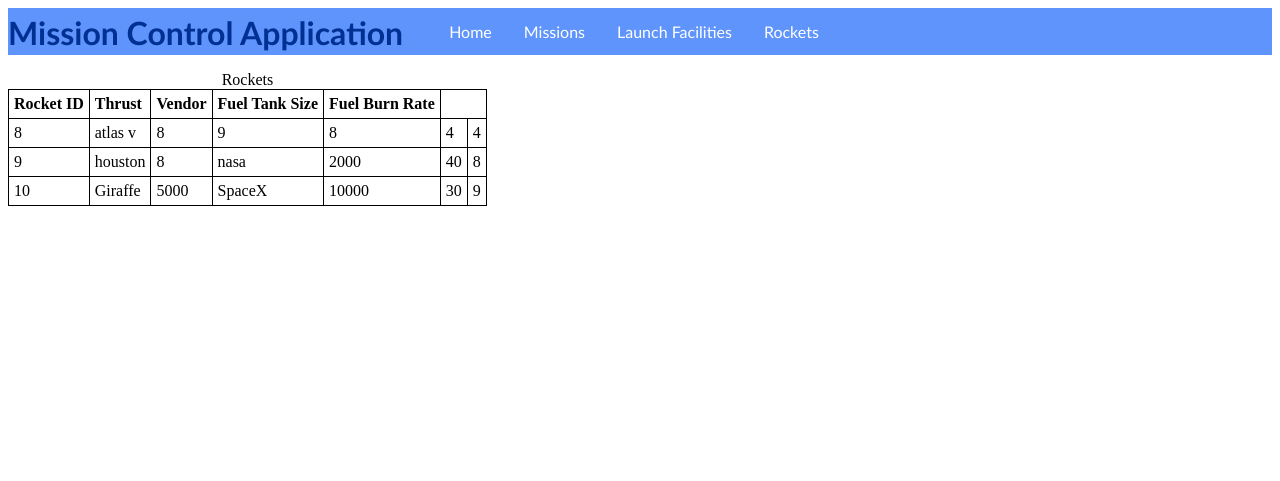
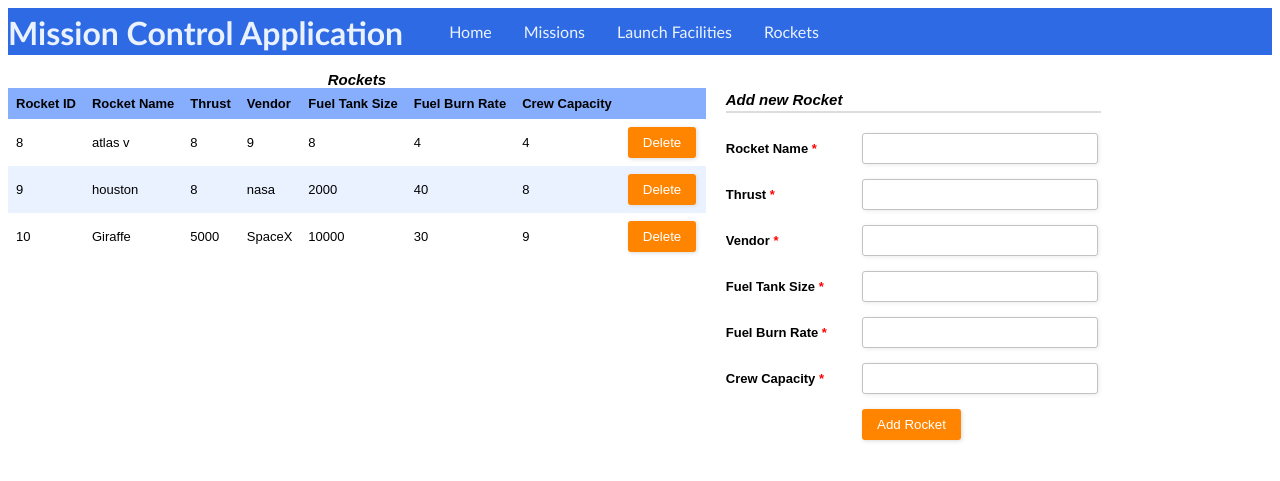
Before and after one commit to blazersand2000/MissionControlApp, a Flask app: page /rockets in a window 1280 px wide. Shown: the top 481 px of the page. Run offline with Flask 2, Linux system fonts and the light colour scheme; data comes from the database, SQL or seed files in the repository; both versions use the stored data as it was after the commit.

Commit message:
Almost done getting our data to display with the ability to add and delete

```diff
--- a/app.py
+++ b/app.py
@@ -1,9 +1,7 @@
 from flask import Flask, render_template, redirect, request, url_for
 import sqlite3
 
-#conn = sqlite3.connect('db.sqlite3')
-#conn.row_factory = sqlite3.Row
-#c = conn.cursor()
+dbPath = 'db.sqlite3'
 
 app = Flask(__name__)
 
@@ -11,50 +9,102 @@ app = Flask(__name__)
 def index():
     return render_template("index.html")
 
-@app.route("/missions")
+@app.route("/missions", methods=["GET", "POST"])
 def showMissions():
-    conn = sqlite3.connect('db.sqlite3')
+    conn = sqlite3.connect(dbPath)
     conn.row_factory = sqlite3.Row
     c = conn.cursor()
 
-    c.execute("SELECT * FROM Mission")
+    if request.method == "POST":
+        for key in request.form:
+            if key.startswith('delete.'):
+                id = key.split('.')[1]
+                c.execute("DELETE FROM Mission WHERE mid = ?", (id,))
+                c.execute("DELETE FROM Crew WHERE mid = ?", (id,))
+                conn.commit()
+                return redirect(url_for("showMissions"))
+        if request.form["launchTime"]:
+            missionValues = (request.form["rid"], request.form["fid"], request.form["launchTime"], request.form["landTime"])
+            c.execute("INSERT INTO Mission (rid, fid, launchTime, landTime) VALUES (?, ?, ?, ?)", missionValues)
+            print(request.form.getlist("crewMembers"))
+            print(c.lastrowid)
+            astroValues = zip((c.lastrowid,) * len(request.form.getlist("crewMembers")), request.form.getlist("crewMembers"))
+            print(astroValues)
+            c.executemany("INSERT INTO Crew (mid, aid) VALUES (?, ?)", astroValues)
+
+    #queries that populate table of missions
+    c.execute("SELECT M.mid, R.rname, F.name, M.launchTime, M.landTime, group_concat(A.firstName || ' ' || A.lastName, '<br/>') AS anames FROM Mission M, Rockets R, LaunchFacility F, Crew C, Astronauts A WHERE M.rid = R.rid AND M.fid = F.fid AND M.mid = C.mid AND C.aid = A.aid GROUP BY C.mid;")
     results = c.fetchall()
 
-    return render_template("missions.html", headers=("Mission ID","Rocket ID","Facility ID","Time of Launch"), rows=results)
+    #queries that populate rockets, facilities, and astronauts for the 'add new mission' form
+    c.execute("SELECT rid, rname || ' (Capacity: ' || cast(crewCapacity as text) || ')' FROM Rockets")
+    rockets = c.fetchall()
+    c.execute("SELECT fid, name FROM LaunchFacility")
+    facilities = c.fetchall()
+    c.execute("SELECT aid, firstName || ' ' || lastName FROM Astronauts")
+    astronauts = c.fetchall()
 
     conn.commit()
     conn.close()
 
-@app.route("/launch_facilities")
+    formInputs = [['rid', 'select', 'Rocket', rockets], ['fid', 'select', 'Launch Facility', facilities], ['crewMembers', 'selectmultiple', 'Crew Members', astronauts], ['launchTime', 'datetime', 'Launch Time', []], ['landTime', 'datetime', 'Land Time', []]]
+
+    return render_template("missions.html", headers=("Mission ID","Rocket","Facility","Time of Launch", "Time of Landing", "Crew Members"), rows=results, inputs=formInputs)
+
+@app.route("/launch_facilities", methods=["GET", "POST"])
 def showFacilities():
-    conn = sqlite3.connect('db.sqlite3')
+    conn = sqlite3.connect(dbPath)
     conn.row_factory = sqlite3.Row
     c = conn.cursor()
+
+    if request.method == "POST":
+        for key in request.form:
+            if key.startswith('delete.'):
+                id = key.split('.')[1]
+                c.execute("DELETE FROM LaunchFacility WHERE rid = ?", (id,))
+                conn.commit()
+                return redirect(url_for("showFacilities"))
+        if request.form["numPads"]:
+            userValues = (request.form["name"], request.form["numPads"], request.form["location"], request.form["lat"], request.form["long"])
+            c.execute("INSERT INTO LaunchFacility (name, numPads, location, lat, long) VALUES (?, ?, ?, ?, ?)", userValues)
 
     c.execute("SELECT * FROM LaunchFacility")
     results = c.fetchall()
 
-    return render_template("facilities.html", headers=("Facility ID","Location"), rows=results)
+    conn.commit()
+    conn.close()
+
+    formInputs = [['name', 'text', 'Facility Name', []], ['numPads', 'number', 'Num. Launch Pads', []], ['location', 'text', 'Location', []], ['lat', 'text', 'Latitude', []], ['long', 'text', 'Longitude', []]]
+
+    return render_template("facilities.html", headers=("Facility ID","Name","Num. Launch Pads","Location","Latitude","Longitude"), rows=results, inputs=formInputs)
+
+
+@app.route("/rockets", methods=["GET", "POST"])
+def showRockets():
+    conn = sqlite3.connect(dbPath)
+    conn.row_factory = sqlite3.Row
+    c = conn.cursor()
+
+    if request.method == "POST":
+        for key in request.form:
+            if key.startswith('delete.'):
+                id = key.split('.')[1]
+                c.execute("DELETE FROM Rockets WHERE rid = ?", (id,))
+                conn.commit()
+                return redirect(url_for("showRockets"))
+        if request.form["thrust"]:
+            userValues = (request.form["rname"], request.form["thrust"], request.form["vendor"], request.form["fuelTankSize"], request.form["fuelBurnRate"], request.form["crewCapacity"])
+            c.execute("INSERT INTO Rockets (rname, thrust, vendor, fuelTankSize, fuelBurnRate, crewCapacity) VALUES (?, ?, ?, ?, ?, ?)", userValues)
+
+    c.execute("SELECT * FROM Rockets")
+    results = c.fetchall()
+
+    formInputs = [['rname', 'text', 'Rocket Name', []], ['thrust', 'number', 'Thrust', []], ['vendor', 'text', 'Vendor', []], ['fuelTankSize', 'number', 'Fuel Tank Size', []], ['fuelBurnRate', 'number', 'Fuel Burn Rate', []], ['crewCapacity', 'number', 'Crew Capacity', []]]
 
     conn.commit()
     conn.close()
 
-@app.route("/rockets")
-def showRockets():
-    conn = sqlite3.connect('db.sqlite3')
-    conn.row_factory = sqlite3.Row
-    c = conn.cursor()
-
-    c.execute("SELECT * FROM Rockets")
-    results = c.fetchall()
-
-    return render_template("rockets.html", headers=("Rocket ID","Thrust","Vendor","Fuel Tank Size","Fuel Burn Rate"), rows=results)
-
-    conn.commit()
-    conn.close()
+    return render_template("rockets.html", headers=("Rocket ID","Rocket Name","Thrust","Vendor","Fuel Tank Size","Fuel Burn Rate", "Crew Capacity"), rows=results, inputs=formInputs)
 
 if __name__ == "__main__":
     app.run()
-
-# conn.commit()
-# conn.close()
--- a/static/styles.css
+++ b/static/styles.css
@@ -1,3 +1,9 @@
+:root {
+  --light-blue: #EBF2FF;
+  --medium-blue: #86AEFD;
+  --dark-blue: #2D6AE3;
+}
+
 ul.nav
 {
 	list-style-type: none;
@@ -6,7 +12,7 @@ ul.nav
 	margin: 0;
 	padding: 0;
 	overflow: hidden;
-	background-color: #5f94fc;
+	background-color: var(--dark-blue);
 }
 
 li.nav
@@ -17,7 +23,7 @@ li.nav
 li a.nav
 {
 	display: inline-block;
-	color: white;
+	color: var(--light-blue);
 	text-align: center;
 	padding: 14px 16px;
 	text-decoration: none;
@@ -26,7 +32,7 @@ li a.nav
 
 li a:hover.nav
 {
-	background-color: #7ca8ff;
+	background-color: var(--medium-blue);
 }
 
 h1.nav
@@ -35,18 +41,120 @@ h1.nav
 	margin: 0;
 	padding: 5px 30px 0px 0px;
 	font-family: "Trebuchet MS", Helvetica, sans-serif;
-	color: #003091;
+	color: var(--light-blue);
 	vertical-align: bottom;
 }
 
-.table-borders
-{
-	border: 1px solid black;
-	border-collapse: collapse;
+table {
+    border-collapse: collapse;
+    width: 100%;
 }
 
-.table-cell-formatting
-{
-	padding: 5px;
-	text-align: left;
+th, td {
+    text-align: left;
+    padding: 8px;
+	font: 13px Arial, Helvetica, sans-serif;
 }
+
+caption {
+	font: 13px Arial, Helvetica, sans-serif;
+	font-weight: bold;
+	font-style: italic;
+	font-size: 15px;
+}
+
+tr {
+	background-color: var(--light-blue)
+}
+
+tr:nth-child(even) {
+	background-color: white
+}
+
+th {
+    background-color: var(--medium-blue);
+	font-weight: bold;
+}
+
+.form-style-2{
+	width: 375px;
+	max-width: 650px;
+	padding: 20px 12px 10px 20px;
+	font: 13px Arial, Helvetica, sans-serif;
+}
+.form-style-2-heading{
+	font-weight: bold;
+	font-style: italic;
+	border-bottom: 2px solid #ddd;
+	margin-bottom: 20px;
+	font-size: 15px;
+	padding-bottom: 3px;
+}
+.form-style-2 label{
+	display: block;
+	margin: 0px 0px 15px 0px;
+}
+.form-style-2 label > span{
+	width: 35%;
+	font-weight: bold;
+	float: left;
+	padding-top: 8px;
+	padding-right: 5px;
+}
+.form-style-2 span.required{
+	color:red;
+}
+.form-style-2 .tel-number-field{
+	width: 40px;
+	text-align: center;
+}
+.form-style-2 input.input-field{
+	width: 63%;
+
+}
+
+.form-style-2 input.input-field,
+.form-style-2 .tel-number-field,
+.form-style-2 .textarea-field,
+ .form-style-2 .select-field{
+	box-sizing: border-box;
+	-webkit-box-sizing: border-box;
+	-moz-box-sizing: border-box;
+	border: 1px solid #C2C2C2;
+	box-shadow: 1px 1px 4px #EBEBEB;
+	-moz-box-shadow: 1px 1px 4px #EBEBEB;
+	-webkit-box-shadow: 1px 1px 4px #EBEBEB;
+	border-radius: 3px;
+	-webkit-border-radius: 3px;
+	-moz-border-radius: 3px;
+	padding: 7px;
+	outline: none;
+}
+.form-style-2 .input-field:focus,
+.form-style-2 .tel-number-field:focus,
+.form-style-2 .textarea-field:focus,
+.form-style-2 .select-field:focus{
+	border: 1px solid #0C0;
+}
+.form-style-2 .textarea-field{
+	height:100px;
+	width: 55%;
+}
+.form-style-2 input[type=submit],
+.form-style-2 input[type=button]{
+	border: none;
+	padding: 8px 15px 8px 15px;
+	background: #FF8500;
+	color: #fff;
+	box-shadow: 1px 1px 4px #DADADA;
+	-moz-box-shadow: 1px 1px 4px #DADADA;
+	-webkit-box-shadow: 1px 1px 4px #DADADA;
+	border-radius: 3px;
+	-webkit-border-radius: 3px;
+	-moz-border-radius: 3px;
+}
+.form-style-2 input[type=submit]:hover,
+.form-style-2 input[type=button]:hover{
+	background: #EA7B00;
+	color: #fff;
+}
--- a/templates/macros.html
+++ b/templates/macros.html
@@ -1,19 +1,29 @@
-{% macro GenerateTable(title, headers, rows) %}
+{% macro GenerateTable(title, headers, rows, keyName) %}
 	{% if rows %}
-		<table class="table-borders">
+		<table>
 			<caption>
 				{{title}}
 			</caption>
 			<tr>
 				{% for header in headers %}
-				<th class="table-borders table-cell-formatting">{{header}}</th>
+				<th>{{header}}</th>
 				{% endfor %}
+				<th/>
 			</tr>
 			{% for row in rows %}
-			<tr>
+			<tr id ="{{row[keyName]}}">
 				{% for value in row %}
-					<td class="table-borders table-cell-formatting">{{value}}</td>
+					<td>
+						{{value|safe}}
+					</td>
 				{% endfor %}
+				<td>
+					<div class="form-style-2" style="width:70px; padding: 0px 0px 0px 0px;">
+						<form method="post">
+							<input type="submit" value="Delete" name="delete.{{ row[keyName] }}"/>
+						</form>
+					</div>
+				</td>
 			</tr>
 			{% endfor %}
 		</table>
@@ -21,3 +31,33 @@
 		No records found!
 	{% endif %}
 {% endmacro %}
+
+{% macro GenerateFormToAddEntry(entryType, inputs) %}
+	<div class="form-style-2">
+	<div class="form-style-2-heading">Add new {{entryType}}</div>
+	<form method="post">
+		{% for fieldName, fieldType, fieldLabel, optionalValues in inputs %}
+			{% if fieldType == 'text' %}
+				<label for="{{fieldName}}"><span>{{fieldLabel}} <span class="required">*</span></span><input type="text" class="input-field" name="{{fieldName}}"/></label>
+			{% elif fieldType == 'number' %}
+				<label for="{{fieldName}}"><span>{{fieldLabel}} <span class="required">*</span></span><input type="number" class="input-field" name="{{fieldName}}"/></label>
+			{% elif fieldType == 'select' %}
+				<label for="{{fieldName}}"><span>{{fieldLabel}} </span><select name="{{fieldName}}" class="select-field">
+				{% for id, displayName in optionalValues %}
+					<option value="{{id}}">{{displayName}}</option>
+				{% endfor %}
+				</select></label>
+			{% elif fieldType == 'selectmultiple' %}
+				<label for="{{fieldName}}"><span>{{fieldLabel}} </span><select multiple name="{{fieldName}}" class="select-field">
+				{% for id, displayName in optionalValues %}
+					<option value="{{id}}">{{displayName}}</option>
+				{% endfor %}
+				</select></label>
+			{% elif fieldType == 'datetime' %}
+				<label for="{{fieldName}}"><span>{{fieldLabel}} </span><input type="datetime-local" class="input-field" name="{{fieldName}}"></label>
+			{% endif %}
+		{% endfor %}
+		<label><span>&nbsp;</span><input type="submit" value="Add {{entryType}}" /></label>
+	</form>
+	</div>
+{% endmacro %}
--- a/templates/rockets.html
+++ b/templates/rockets.html
@@ -1,9 +1,14 @@
 {% extends "main_template.html" %}
-{% from 'macros.html' import GenerateTable %}
+{% from 'macros.html' import GenerateTable, GenerateFormToAddEntry %}
 
 {% block title %}
 Rockets
 {% endblock %}
 {% block body %}
-{{ GenerateTable("Rockets", headers, rows) }}
+<section style="float:left">
+	{{ GenerateTable('Rockets', headers, rows, 'rid') }}
+</section>
+<section style="float:left">
+	{{ GenerateFormToAddEntry('Rocket', inputs) }}
+</section>
 {% endblock %}
```
Also changed, not shown: templates/facilities.html (+7 -2 lines), templates/missions.html (+7 -2 lines), test.html (added, +15 -0 lines), db.sqlite3.
